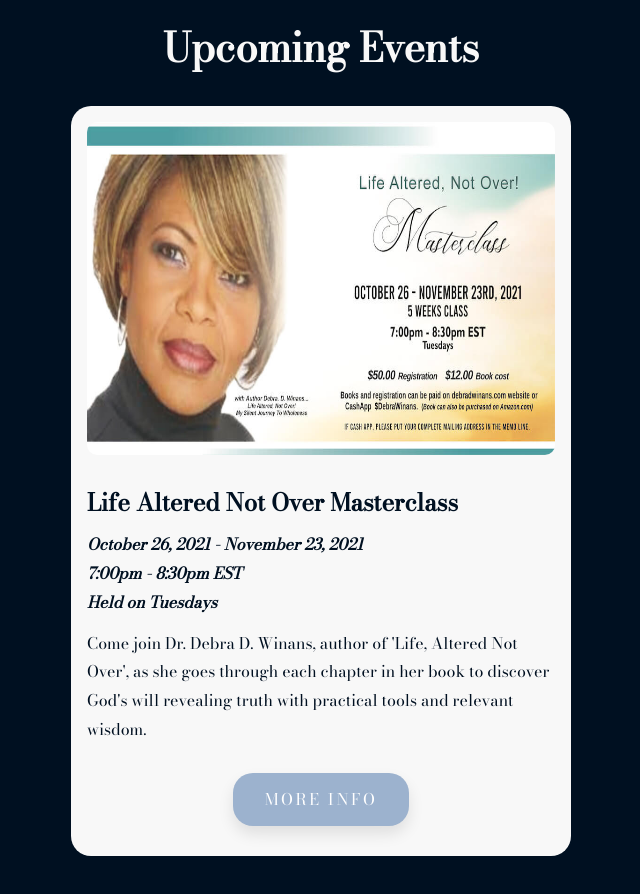
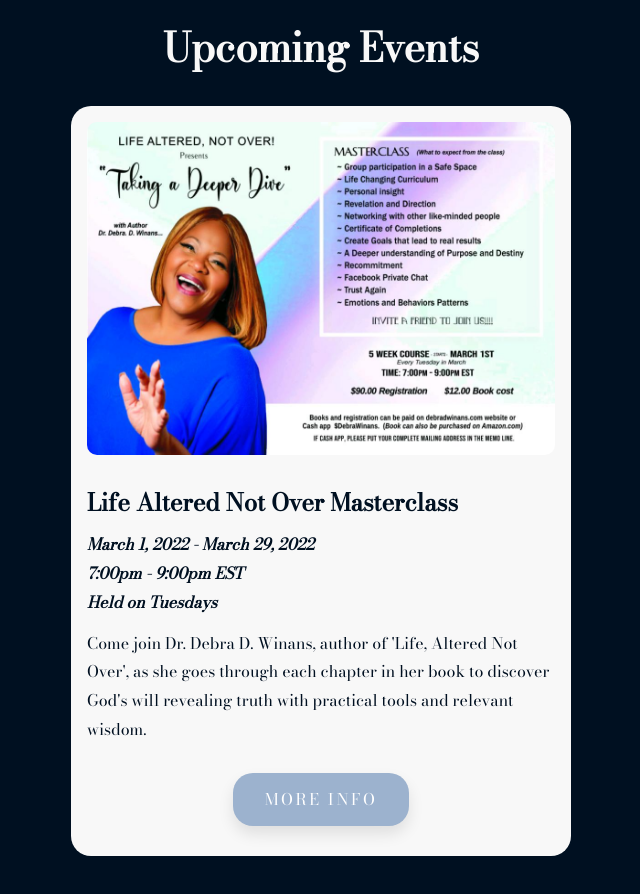
Before and after one commit to steven2711/debra-winans, a Next.js app: page / in a window 1280 px wide. Shown: the part 1780-2674 px from the top of the page, without its empty margins (319-959 px from the left). Built offline with nearby package versions, Linux system fonts and the light colour scheme.

Commit message:
Updated event info and photo

```diff
--- a/data/events.js
+++ b/data/events.js
@@ -3,16 +3,16 @@
 export const events = [
   {
     id: 0,
-    smallImagePath: "/images/debra-winans-masterclass.jpg",
-    imagePath: "/images/debra-winans-masterclass.jpg",
+    smallImagePath: "/images/debra-flyer.jpg",
+    imagePath: "/images/debra-flyer.jpg",
     title: "life altered not over masterclass",
     titleCaps: "Life Altered Not Over Masterclass",
-    startDate: "October 26, 2021",
-    endDate: "November 23, 2021",
-    time: "7:00pm - 8:30pm EST",
+    startDate: "March 1, 2022",
+    endDate: "March 29, 2022",
+    time: "7:00pm - 9:00pm EST",
     days: "Tuesdays",
-    price: "$50",
-    purchasePath: "https://checkout.square.site/buy/6K4N73F5NJWT4OOMIUN6HK3F",
+    price: "$90",
+    purchasePath: "https://square.link/u/U6GcUa8T",
     excerpt:
       "Come join Dr. Debra D. Winans, author of 'Life, Altered Not Over', as she goes through each chapter in her book to discover God's will revealing truth with practical tools and relevant wisdom.",
   },
--- a/styles/EventPage.module.css
+++ b/styles/EventPage.module.css
@@ -1,9 +1,10 @@
 .container {
-  margin-top: 4.5rem;
-  padding: 3rem 29rem;
+  margin: 4.5rem auto;
   display: flex;
   flex-direction: column;
   align-items: center;
+  max-width: 880px;
+  width: 100%;
 }
 
 .info h1 {
```
Also changed, not shown: public/images/debra-flyer.jpg (added), public/images/debra-winans-masterclass.jpg (deleted).
